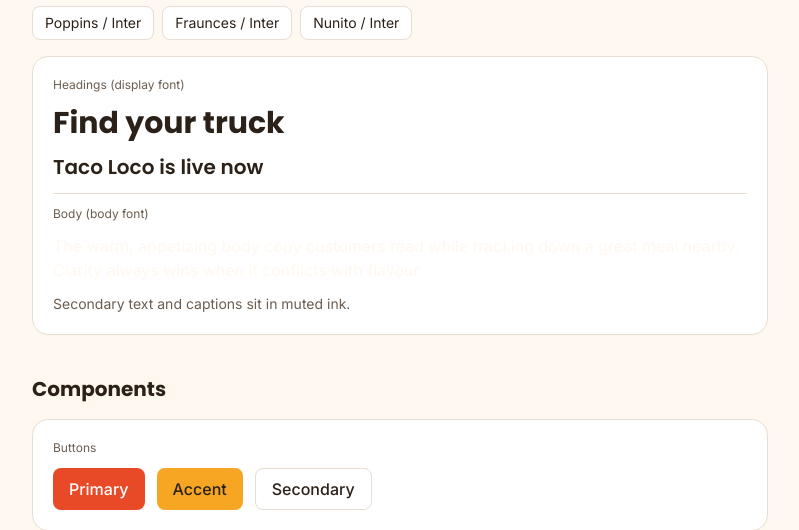
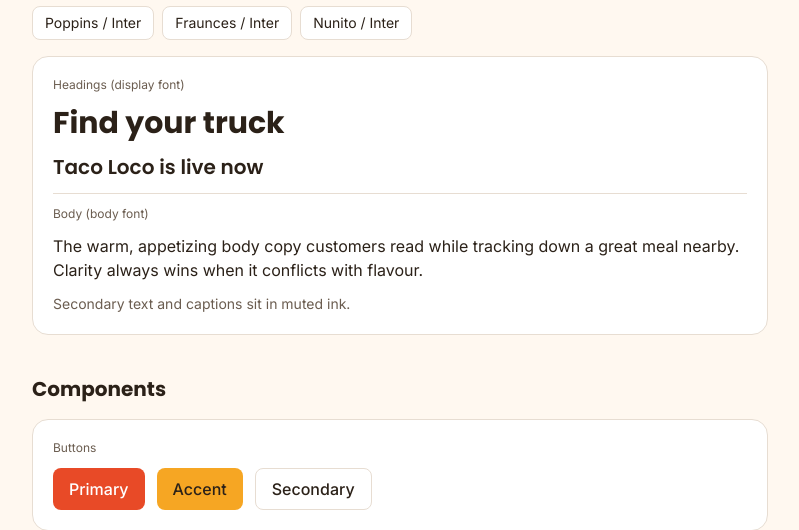
Before and after one commit to HuntedCode/truckstop-food-truck-tracker, a Django app: template backend/templates/web/style_guide.html in a window 1280 px wide. Shown: the part 551-1081 px from the top of the page, without its empty margins (240-1039 px from the left). Run offline with Django 3.2, Linux system fonts and the light colour scheme; the template is opened without the code that fills it, so the values that code supplies are empty; some libraries are stand-ins or nearby versions.

Commit message:
fix(web): text-base rendered cream text on white (use text-ink)
The palette defines a 'base' color (cream), so Tailwind generates text-base as a color utility that layers cream onto the style guide's body sample, making it nearly invisible on white. Switch that line to text-ink and document the collision in the design-system gotchas so it never recurs. It was the only occurrence in the codebase; no production templates are affected.

Co-Authored-By: Claude Opus 4.8 (1M context) <noreply@anthropic.com>

```diff
--- a/backend/templates/web/style_guide.html
+++ b/backend/templates/web/style_guide.html
@@ -74,7 +74,7 @@
       <p class="font-display text-xl font-semibold">Taco Loco is live now</p>
       <hr class="border-border">
       <p class="text-xs text-ink-muted">Body (body font)</p>
-      <p class="text-base">The warm, appetizing body copy customers read while tracking down a great meal nearby. Clarity always wins when it conflicts with flavour.</p>
+      <p class="text-ink">The warm, appetizing body copy customers read while tracking down a great meal nearby. Clarity always wins when it conflicts with flavour.</p>
       <p class="text-sm text-ink-muted">Secondary text and captions sit in muted ink.</p>
     </div>
     <script>
```
Also changed, not shown: docs/design/design-system.md (+1 -0 lines).
